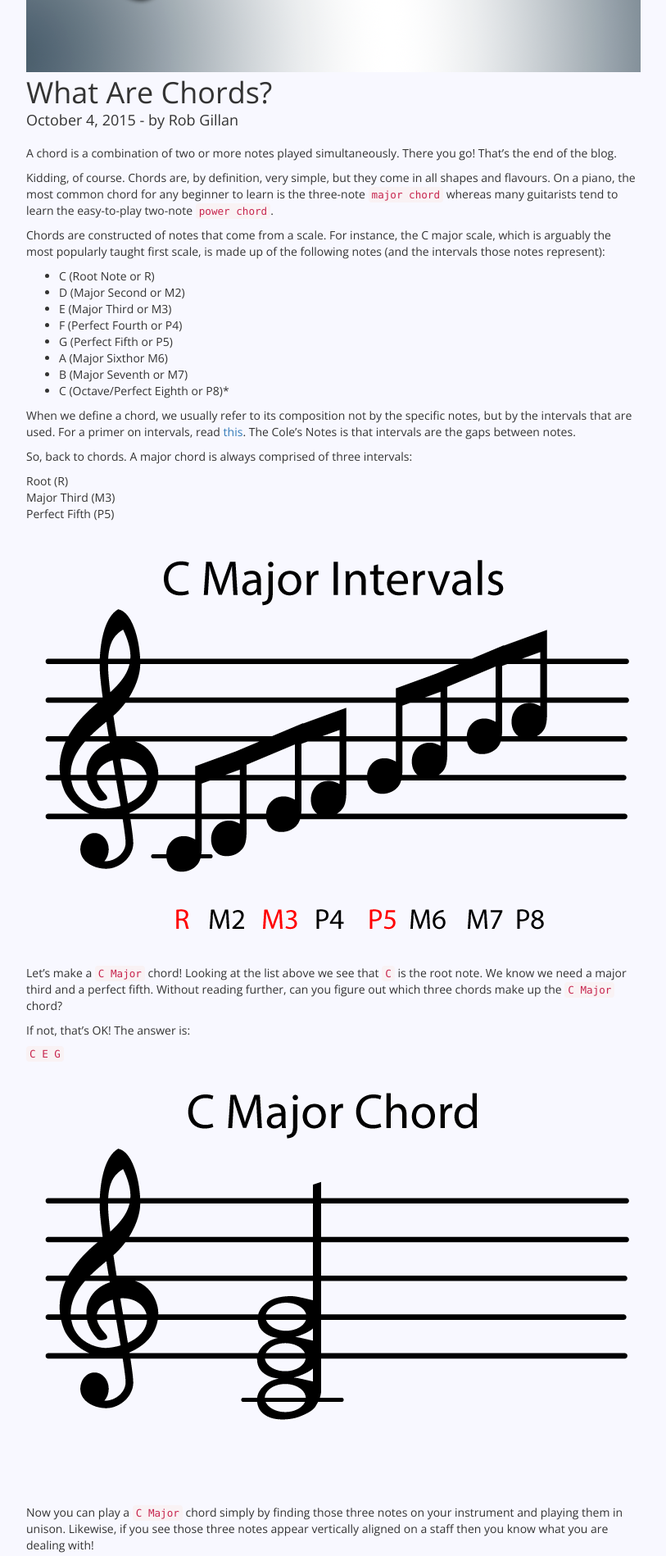
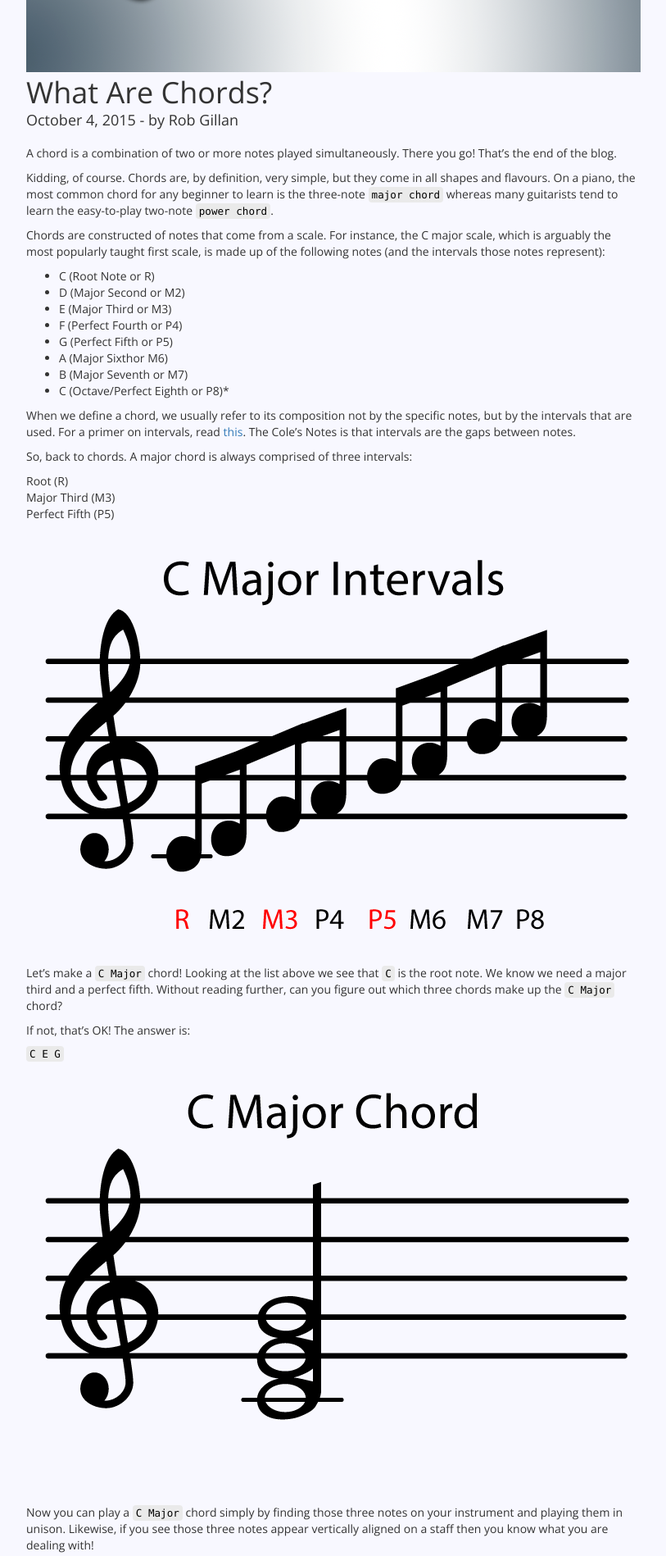
Before and after one commit to pitchplay/blog-content, a Jekyll site: the page built from _posts/2015-10-04-WhatAreChords.md, in a window 1280 px wide. Shown: the part 472-2370 px from the top of the page at 82% size, without its empty margins (38-851 px from the left). Built offline with Jekyll 4.4.1, drawn with Linux system fonts in a browser that asks for light colours; nearby versions of some CDN libraries; Markdown is read by kramdown in place of the engine named in the settings.

Commit message:
Update code element styling

```diff
--- a/assets/css/style.css
+++ b/assets/css/style.css
@@ -94,3 +94,8 @@ footer {
 .post-body table {
   margin:10px 0 10px 0;
 }
+
+.post-body code {
+  background-color:#EAEAEA;
+  color:#000;
+}
```
